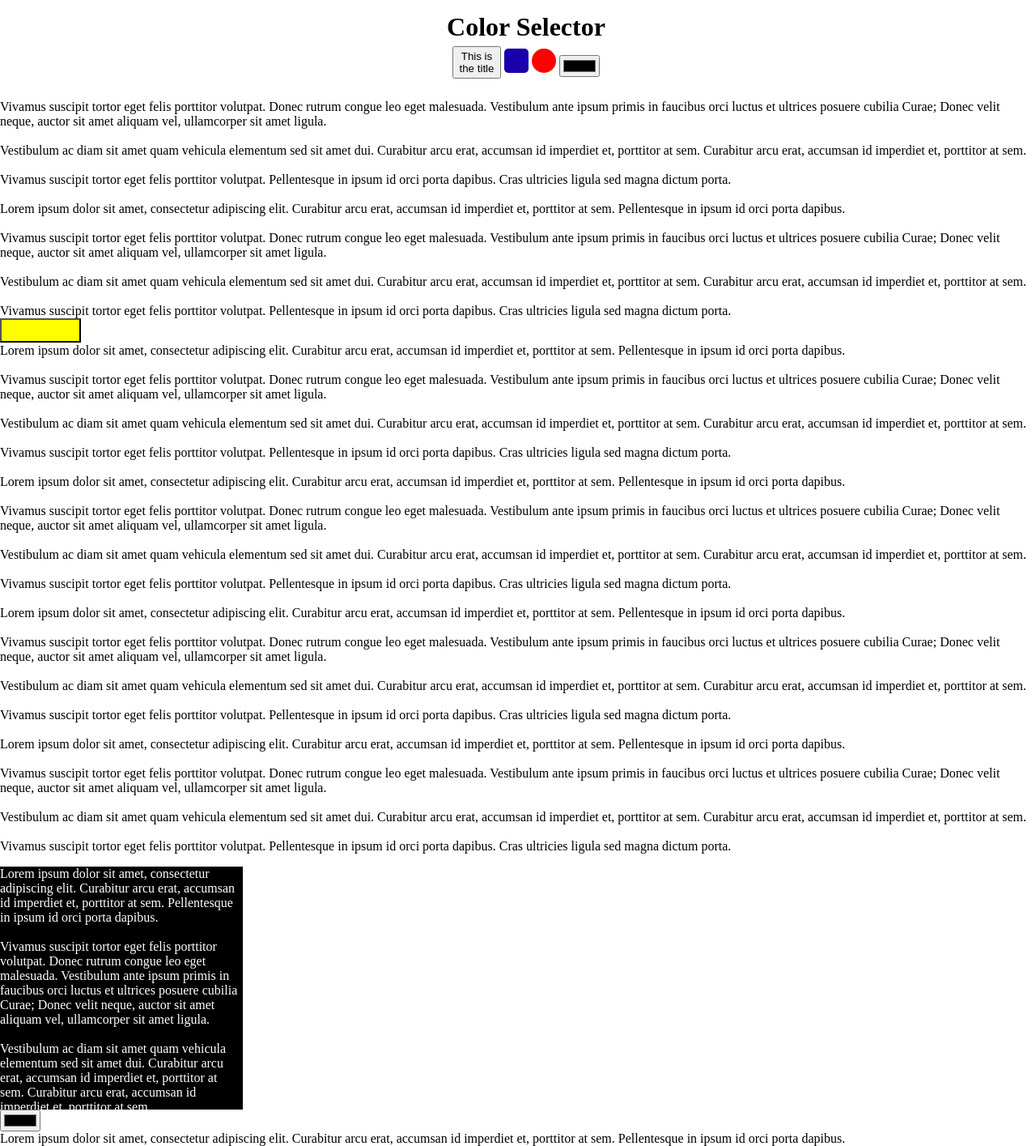
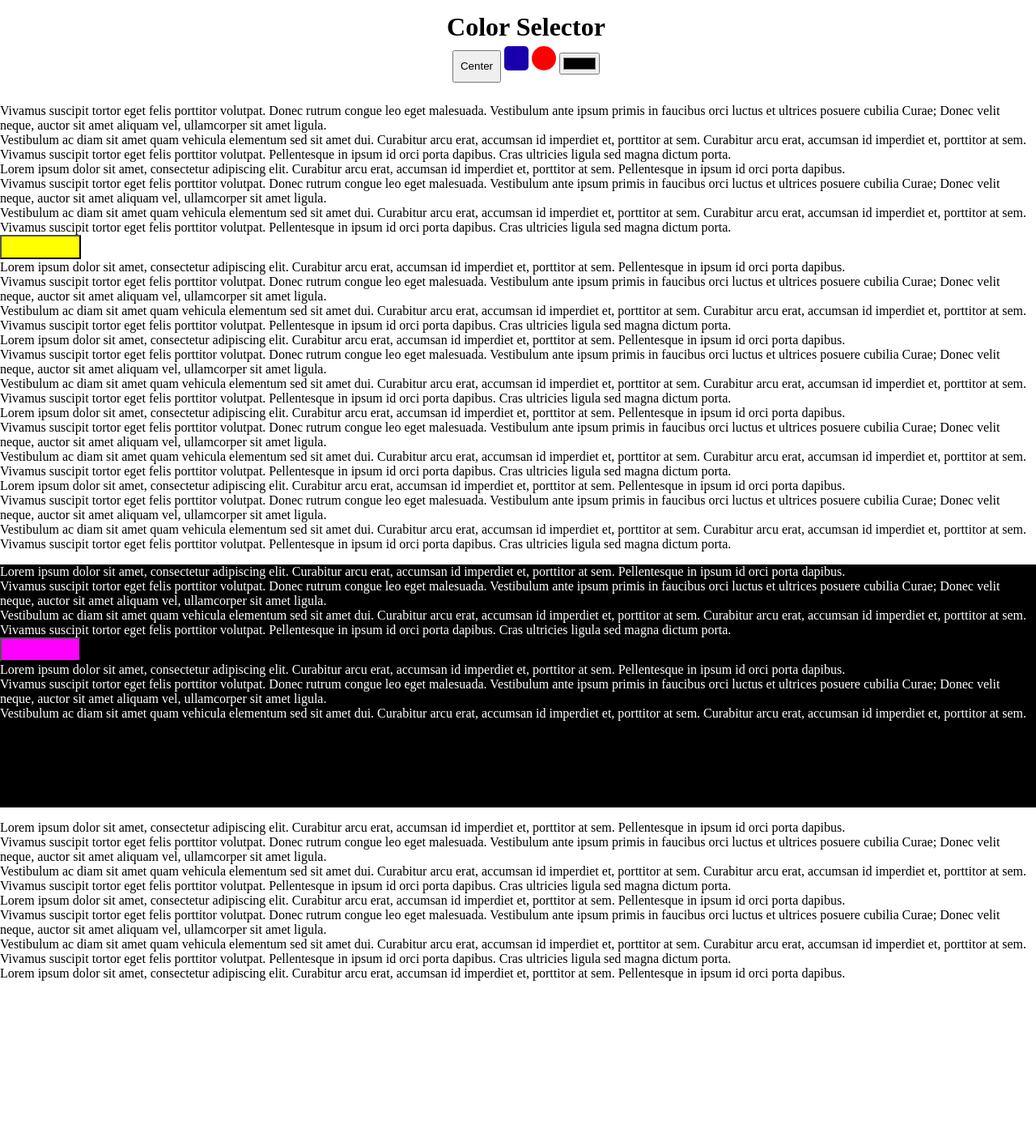
Before and after one commit to R-TEK/colr_pickr, a website: page src/sample.html in a window 1280 px wide. Shown: the top 1415 px of the page at 81% size. After the commit the page ends 1227 px from the top, so only its background shows below. Drawn offline with Linux system fonts and the light colour scheme.

Commit message:
Updated dev.html file

```diff
--- a/src/sample.html
+++ b/src/sample.html
@@ -9,19 +9,11 @@
 		<link rel="stylesheet" type="text/css" href="../build/colr_pickr.css" />
 	</head>
 
-	<body id="b" style="margin: 0">
-		<div
-			style="
-				padding: 10px;
-				text-align: center;
-				width: 100%;
-				background: #fff;
-				top: 0;
-			"
-		>
+	<body id="b" style="margin: 0; overflow-x: hidden">
+		<div style="padding: 10px; text-align: center; width: 100%; background: #fff; top: 0">
 			<h1 id="ti" style="text-align: center; margin: 5px 0">Color Selector</h1>
 			<button id="title" style="width: 60px; height: 40px; color: #000000" name="title">
-			<span>This is the title</span>
+				<span>Center</span>
 			</button>
 			<button
 				id="text"
@@ -47,7 +39,7 @@
 				"
 				name="background"
 			></button>
-			<input type="color">
+			<input type="color" />
 		</div>
 		<p id="te">
 			Vivamus suscipit tortor eget felis porttitor volutpat. Donec rutrum congue leo eget
@@ -55,185 +47,159 @@
 			cubilia Curae; Donec velit neque, auctor sit amet aliquam vel, ullamcorper sit amet
 			ligula.
 			<br />
-			<br />
 			Vestibulum ac diam sit amet quam vehicula elementum sed sit amet dui. Curabitur arcu
 			erat, accumsan id imperdiet et, porttitor at sem. Curabitur arcu erat, accumsan id
 			imperdiet et, porttitor at sem.
 			<br />
-			<br />
 			Vivamus suscipit tortor eget felis porttitor volutpat. Pellentesque in ipsum id orci
 			porta dapibus. Cras ultricies ligula sed magna dictum porta.
 			<br />
-			<br />
 			Lorem ipsum dolor sit amet, consectetur adipiscing elit. Curabitur arcu erat, accumsan
 			id imperdiet et, porttitor at sem. Pellentesque in ipsum id orci porta dapibus.
-			<br />
 			<br />
 			Vivamus suscipit tortor eget felis porttitor volutpat. Donec rutrum congue leo eget
 			malesuada. Vestibulum ante ipsum primis in faucibus orci luctus et ultrices posuere
 			cubilia Curae; Donec velit neque, auctor sit amet aliquam vel, ullamcorper sit amet
 			ligula.
 			<br />
-			<br />
 			Vestibulum ac diam sit amet quam vehicula elementum sed sit amet dui. Curabitur arcu
 			erat, accumsan id imperdiet et, porttitor at sem. Curabitur arcu erat, accumsan id
 			imperdiet et, porttitor at sem.
 			<br />
-			<br />
 			Vivamus suscipit tortor eget felis porttitor volutpat. Pellentesque in ipsum id orci
 			porta dapibus. Cras ultricies ligula sed magna dictum porta.
 			<br />
-			<button id="space" style="width: 100px; height: 30px;"></button>
+			<button id="space" style="width: 100px; height: 30px"></button>
 			<br />
 			Lorem ipsum dolor sit amet, consectetur adipiscing elit. Curabitur arcu erat, accumsan
 			id imperdiet et, porttitor at sem. Pellentesque in ipsum id orci porta dapibus.
-			<br />
 			<br />
 			Vivamus suscipit tortor eget felis porttitor volutpat. Donec rutrum congue leo eget
 			malesuada. Vestibulum ante ipsum primis in faucibus orci luctus et ultrices posuere
 			cubilia Curae; Donec velit neque, auctor sit amet aliquam vel, ullamcorper sit amet
 			ligula.
 			<br />
-			<br />
 			Vestibulum ac diam sit amet quam vehicula elementum sed sit amet dui. Curabitur arcu
 			erat, accumsan id imperdiet et, porttitor at sem. Curabitur arcu erat, accumsan id
 			imperdiet et, porttitor at sem.
 			<br />
-			<br />
 			Vivamus suscipit tortor eget felis porttitor volutpat. Pellentesque in ipsum id orci
 			porta dapibus. Cras ultricies ligula sed magna dictum porta.
 			<br />
-			<br />
 			Lorem ipsum dolor sit amet, consectetur adipiscing elit. Curabitur arcu erat, accumsan
 			id imperdiet et, porttitor at sem. Pellentesque in ipsum id orci porta dapibus.
-			<br />
 			<br />
 			Vivamus suscipit tortor eget felis porttitor volutpat. Donec rutrum congue leo eget
 			malesuada. Vestibulum ante ipsum primis in faucibus orci luctus et ultrices posuere
 			cubilia Curae; Donec velit neque, auctor sit amet aliquam vel, ullamcorper sit amet
 			ligula.
 			<br />
-			<br />
 			Vestibulum ac diam sit amet quam vehicula elementum sed sit amet dui. Curabitur arcu
 			erat, accumsan id imperdiet et, porttitor at sem. Curabitur arcu erat, accumsan id
 			imperdiet et, porttitor at sem.
 			<br />
-			<br />
 			Vivamus suscipit tortor eget felis porttitor volutpat. Pellentesque in ipsum id orci
 			porta dapibus. Cras ultricies ligula sed magna dictum porta.
 			<br />
-			<br />
 			Lorem ipsum dolor sit amet, consectetur adipiscing elit. Curabitur arcu erat, accumsan
 			id imperdiet et, porttitor at sem. Pellentesque in ipsum id orci porta dapibus.
-			<br />
 			<br />
 			Vivamus suscipit tortor eget felis porttitor volutpat. Donec rutrum congue leo eget
 			malesuada. Vestibulum ante ipsum primis in faucibus orci luctus et ultrices posuere
 			cubilia Curae; Donec velit neque, auctor sit amet aliquam vel, ullamcorper sit amet
 			ligula.
 			<br />
-			<br />
 			Vestibulum ac diam sit amet quam vehicula elementum sed sit amet dui. Curabitur arcu
 			erat, accumsan id imperdiet et, porttitor at sem. Curabitur arcu erat, accumsan id
 			imperdiet et, porttitor at sem.
 			<br />
-			<br />
 			Vivamus suscipit tortor eget felis porttitor volutpat. Pellentesque in ipsum id orci
 			porta dapibus. Cras ultricies ligula sed magna dictum porta.
 			<br />
-			<br />
 			Lorem ipsum dolor sit amet, consectetur adipiscing elit. Curabitur arcu erat, accumsan
 			id imperdiet et, porttitor at sem. Pellentesque in ipsum id orci porta dapibus.
-			<br />
 			<br />
 			Vivamus suscipit tortor eget felis porttitor volutpat. Donec rutrum congue leo eget
 			malesuada. Vestibulum ante ipsum primis in faucibus orci luctus et ultrices posuere
 			cubilia Curae; Donec velit neque, auctor sit amet aliquam vel, ullamcorper sit amet
 			ligula.
 			<br />
-			<br />
 			Vestibulum ac diam sit amet quam vehicula elementum sed sit amet dui. Curabitur arcu
 			erat, accumsan id imperdiet et, porttitor at sem. Curabitur arcu erat, accumsan id
 			imperdiet et, porttitor at sem.
 			<br />
-			<br />
 			Vivamus suscipit tortor eget felis porttitor volutpat. Pellentesque in ipsum id orci
 			porta dapibus. Cras ultricies ligula sed magna dictum porta.
-			<br />
-			<div style="height: 300px; width: 300px; overflow: scroll; background-color: #000000; color: #fff">
+		</p>
+		<div
+			style="
+				height: 300px;
+				width: 100%;
+				overflow: scroll;
+				background-color: #000000;
+				color: #fff;
+				overflow-x: hidden;
+			"
+		>
 			Lorem ipsum dolor sit amet, consectetur adipiscing elit. Curabitur arcu erat, accumsan
 			id imperdiet et, porttitor at sem. Pellentesque in ipsum id orci porta dapibus.
-				<br />
 			<br />
 			Vivamus suscipit tortor eget felis porttitor volutpat. Donec rutrum congue leo eget
 			malesuada. Vestibulum ante ipsum primis in faucibus orci luctus et ultrices posuere
 			cubilia Curae; Donec velit neque, auctor sit amet aliquam vel, ullamcorper sit amet
 			ligula.
 			<br />
-				<br />
 			Vestibulum ac diam sit amet quam vehicula elementum sed sit amet dui. Curabitur arcu
 			erat, accumsan id imperdiet et, porttitor at sem. Curabitur arcu erat, accumsan id
 			imperdiet et, porttitor at sem.
 			<br />
-				<br />
 			Vivamus suscipit tortor eget felis porttitor volutpat. Pellentesque in ipsum id orci
 			porta dapibus. Cras ultricies ligula sed magna dictum porta.
 			<br />
-				<button id="mars" style="width: 100px; height: 30px;"></button>
+			<button id="mars" style="width: 100px; height: 30px"></button>
 			<br />
 			Lorem ipsum dolor sit amet, consectetur adipiscing elit. Curabitur arcu erat, accumsan
 			id imperdiet et, porttitor at sem. Pellentesque in ipsum id orci porta dapibus.
-				<br />
 			<br />
 			Vivamus suscipit tortor eget felis porttitor volutpat. Donec rutrum congue leo eget
 			malesuada. Vestibulum ante ipsum primis in faucibus orci luctus et ultrices posuere
 			cubilia Curae; Donec velit neque, auctor sit amet aliquam vel, ullamcorper sit amet
 			ligula.
 			<br />
-				<br />
 			Vestibulum ac diam sit amet quam vehicula elementum sed sit amet dui. Curabitur arcu
 			erat, accumsan id imperdiet et, porttitor at sem. Curabitur arcu erat, accumsan id
 			imperdiet et, porttitor at sem.
 		</div>
-			<input type="color">
-			<br />
+		<p>
 			Lorem ipsum dolor sit amet, consectetur adipiscing elit. Curabitur arcu erat, accumsan
 			id imperdiet et, porttitor at sem. Pellentesque in ipsum id orci porta dapibus.
-			<br />
 			<br />
 			Vivamus suscipit tortor eget felis porttitor volutpat. Donec rutrum congue leo eget
 			malesuada. Vestibulum ante ipsum primis in faucibus orci luctus et ultrices posuere
 			cubilia Curae; Donec velit neque, auctor sit amet aliquam vel, ullamcorper sit amet
 			ligula.
 			<br />
-			<br />
 			Vestibulum ac diam sit amet quam vehicula elementum sed sit amet dui. Curabitur arcu
 			erat, accumsan id imperdiet et, porttitor at sem. Curabitur arcu erat, accumsan id
 			imperdiet et, porttitor at sem.
 			<br />
-			<br />
 			Vivamus suscipit tortor eget felis porttitor volutpat. Pellentesque in ipsum id orci
 			porta dapibus. Cras ultricies ligula sed magna dictum porta.
 			<br />
-			<br />
 			Lorem ipsum dolor sit amet, consectetur adipiscing elit. Curabitur arcu erat, accumsan
 			id imperdiet et, porttitor at sem. Pellentesque in ipsum id orci porta dapibus.
-			<br />
 			<br />
 			Vivamus suscipit tortor eget felis porttitor volutpat. Donec rutrum congue leo eget
 			malesuada. Vestibulum ante ipsum primis in faucibus orci luctus et ultrices posuere
 			cubilia Curae; Donec velit neque, auctor sit amet aliquam vel, ullamcorper sit amet
 			ligula.
 			<br />
-			<br />
 			Vestibulum ac diam sit amet quam vehicula elementum sed sit amet dui. Curabitur arcu
 			erat, accumsan id imperdiet et, porttitor at sem. Curabitur arcu erat, accumsan id
 			imperdiet et, porttitor at sem.
 			<br />
-			<br />
 			Vivamus suscipit tortor eget felis porttitor volutpat. Pellentesque in ipsum id orci
 			porta dapibus. Cras ultricies ligula sed magna dictum porta.
-			<br />
 			<br />
 			Lorem ipsum dolor sit amet, consectetur adipiscing elit. Curabitur arcu erat, accumsan
 			id imperdiet et, porttitor at sem. Pellentesque in ipsum id orci porta dapibus.
```
Lines whose indentation alone changed are shown as unchanged.
